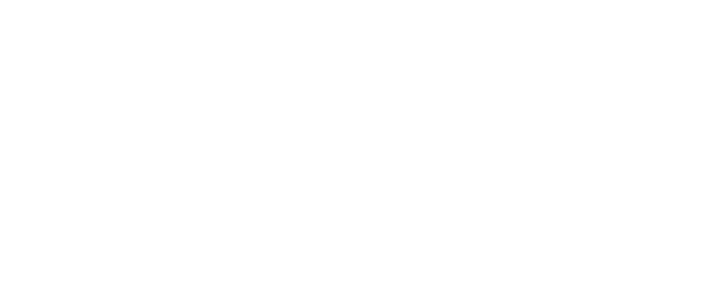
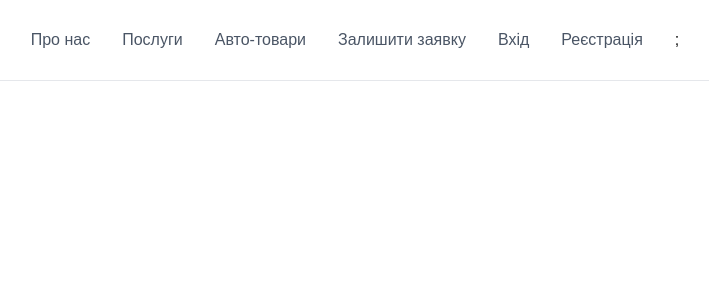
Before and after one commit to Meganimys/auto_el, a Next.js app: page / in a window 1280 px wide. Shown: the top 300 px of the page, without its empty margins (285-994 px from the left). Built offline with nearby package versions, Linux system fonts and the light colour scheme.

Commit message:
Lite changes

```diff
--- /dev/null
+++ b/src/app/(main)/layout.tsx
@@ -0,0 +1,12 @@
+import NavMenu from "@/components/client/NavMenu";
+
+// app/(main)/layout.tsx
+
+export default function MainLayout({ children }: { children: React.ReactNode }) {
+  return (
+    <>
+      <NavMenu />
+      <main>{children}</main>
+    </>
+  );
+}
--- a/src/components/client/NavMenu.tsx
+++ b/src/components/client/NavMenu.tsx
@@ -1,3 +1,4 @@
+'use client'
 import React, { Fragment } from "react";
 import Image from "next/image";
 import Link from "next/link";
@@ -14,9 +15,9 @@ export default function NavMenu() {
          {name: "Про нас", path: "/about_us"},
          {name: "Послуги", path: "/services"},
          {name: "Авто-товари", path: "/auto_shop"},
-         {name:"Залишити заявку", path: "#"},
-         {name: "Вхід", path: "#"},
-         {name:"Реєстрація", path: "#"}
+         {name:"Залишити заявку", path: "/applay"},
+         {name: "Вхід", path: "/enter"},
+         {name:"Реєстрація", path: "/registry"}
         ];
     const linkStyles: string = "text-gray-600 font-medium transition-colors hover:text-blue-600";
     const activeStyle: string = "text-blue-600 border-b-2 border-blue-600";
```
Also changed, not shown: src/app/(main)/page.tsx (renamed from src/app/page.tsx).
